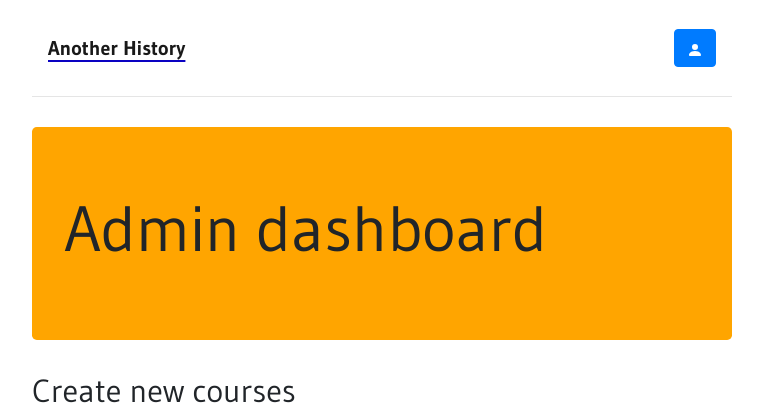
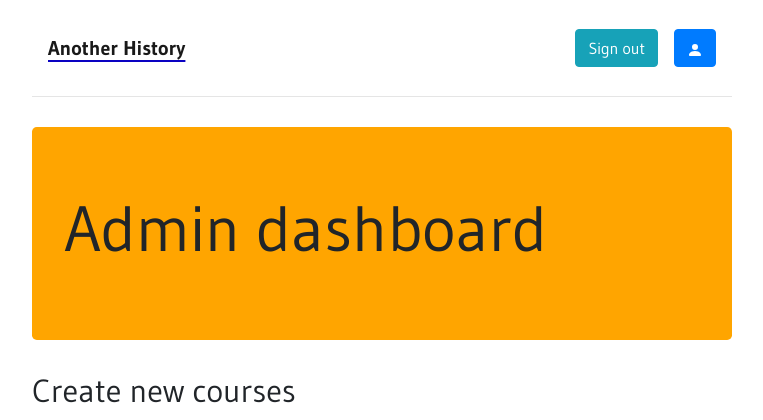
Before and after one commit to CFG-Diversity-Hack-Team5/another-history-app, a Python web app: template main/templates/admin_login.html in a window 1280 px wide. Shown: the top 420 px of the page, without its empty margins (258-1021 px from the left). Run offline with Jinja, Linux system fonts and the light colour scheme; the template is opened without the code that fills it, so the values that code supplies are empty; some libraries are stand-ins or nearby versions.

Commit message:
Sign out button

```diff
--- a/main/templates/admin_login.html
+++ b/main/templates/admin_login.html
@@ -41,8 +41,10 @@
     <nav class="navbar navbar-light">
 <a class="navbar-brand" href="index.html"><b>Another History</b></a>
 <form class="form-inline">
-  <!-- <input class="form-control mr-sm-2" type="search" placeholder="Search all courses" aria-label="Search">
-  <button class="btn btn-outline-primary my-2 my-sm-0" type="submit"><span class="material-icons">earch</span></button> -->
+  <div class ="signoutin_button">
+    <a class="btn btn-info" href="#" role="button">Sign out</a>
+    </div>
+
   <form class="form-inline">
      <div class ="signin_button">
       <a class="btn btn-primary" href="#" role="button">
```
